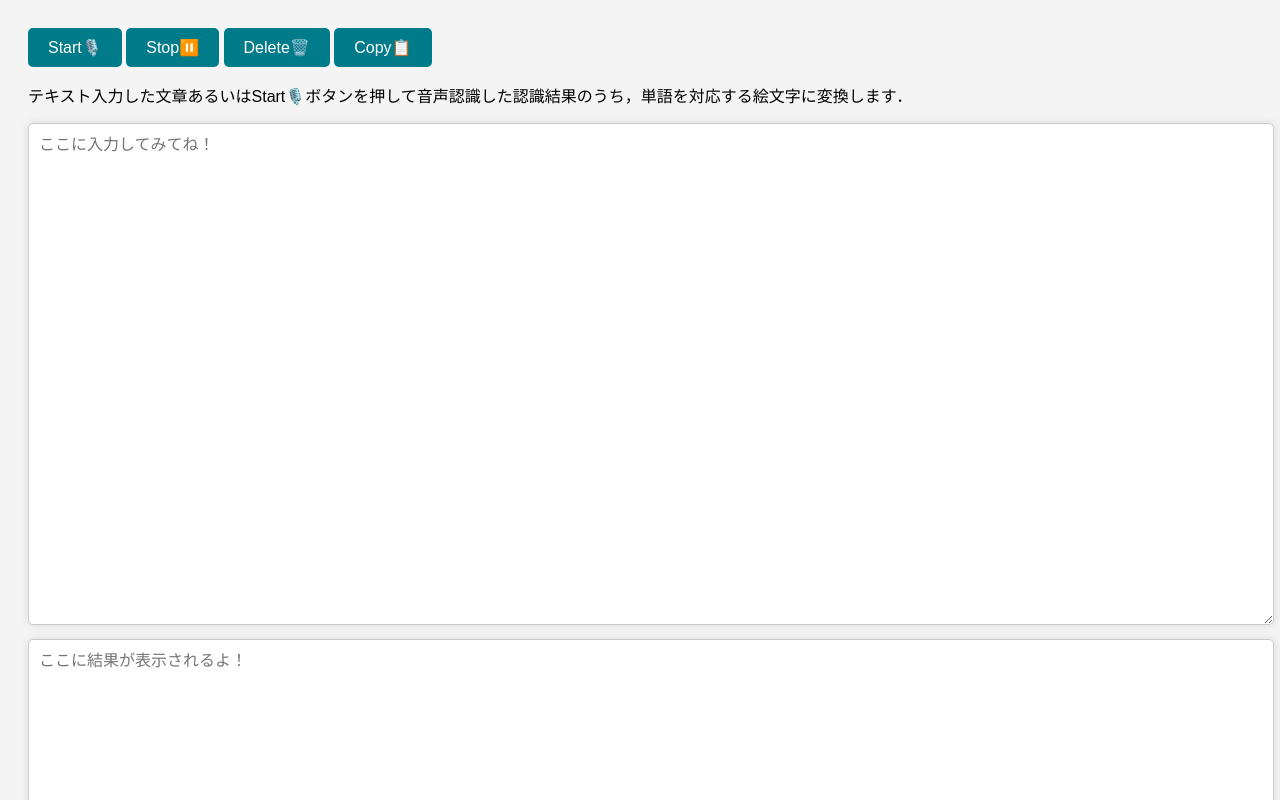
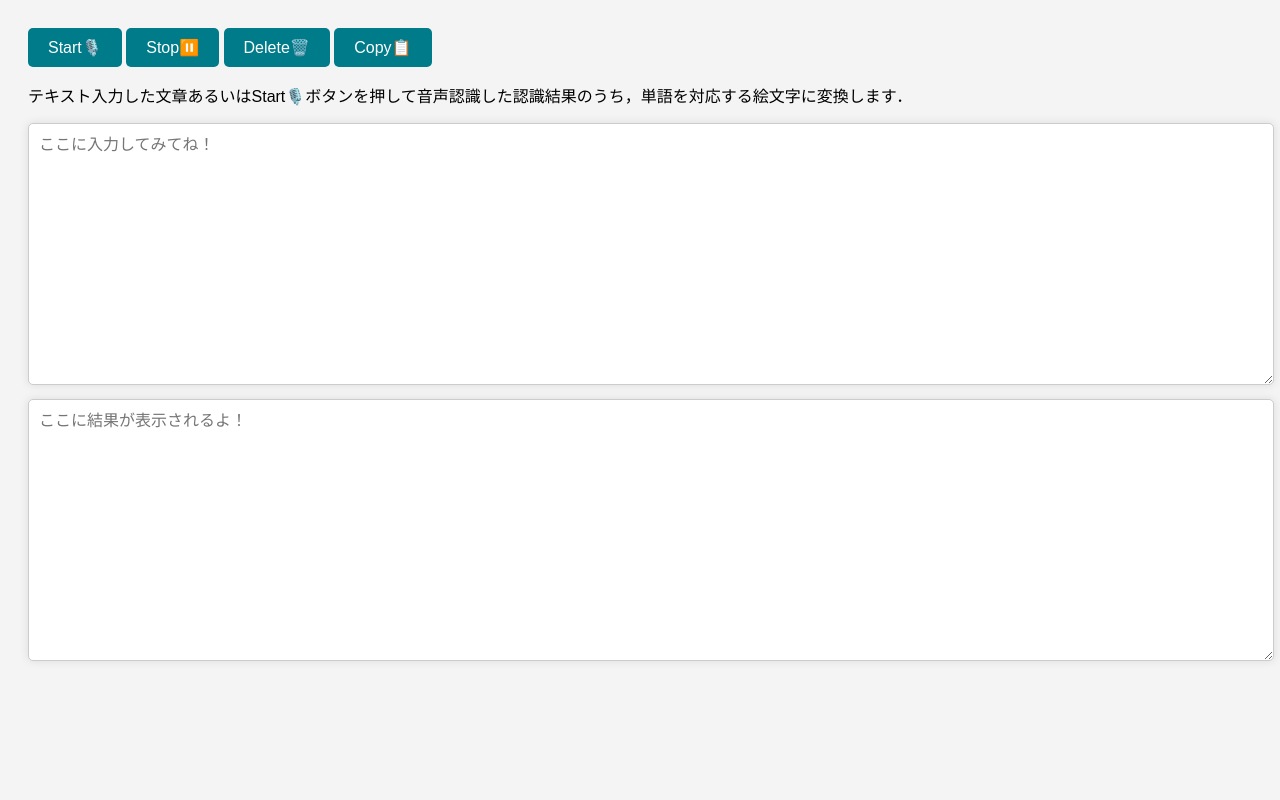
Before and after one commit to shotafujie/Text2Emoji, a plain HTML site: page index.html in a window 1280 px wide. Shown: the top 800 px of the page. Drawn offline with Linux system fonts and the light colour scheme.

Commit message:
change rows of textarea

```diff
--- a/index.html
+++ b/index.html
@@ -18,9 +18,9 @@
     <p>
     テキスト入力した文章あるいはStart🎙️ボタンを押して音声認識した認識結果のうち，単語を対応する絵文字に変換します．
     </p>
-    <textarea id="input" placeholder="ここに入力してみてね！" rows="20" oninput="updateEmoji()"></textarea>
+    <textarea id="input" placeholder="ここに入力してみてね！" rows="10" oninput="updateEmoji()"></textarea>
     <br>
-    <textarea id="output" placeholder="ここに結果が表示されるよ！" rows="20"></textarea>
+    <textarea id="output" placeholder="ここに結果が表示されるよ！" rows="10"></textarea>
 </div>
 <script src="script.js"></script>
 
```
